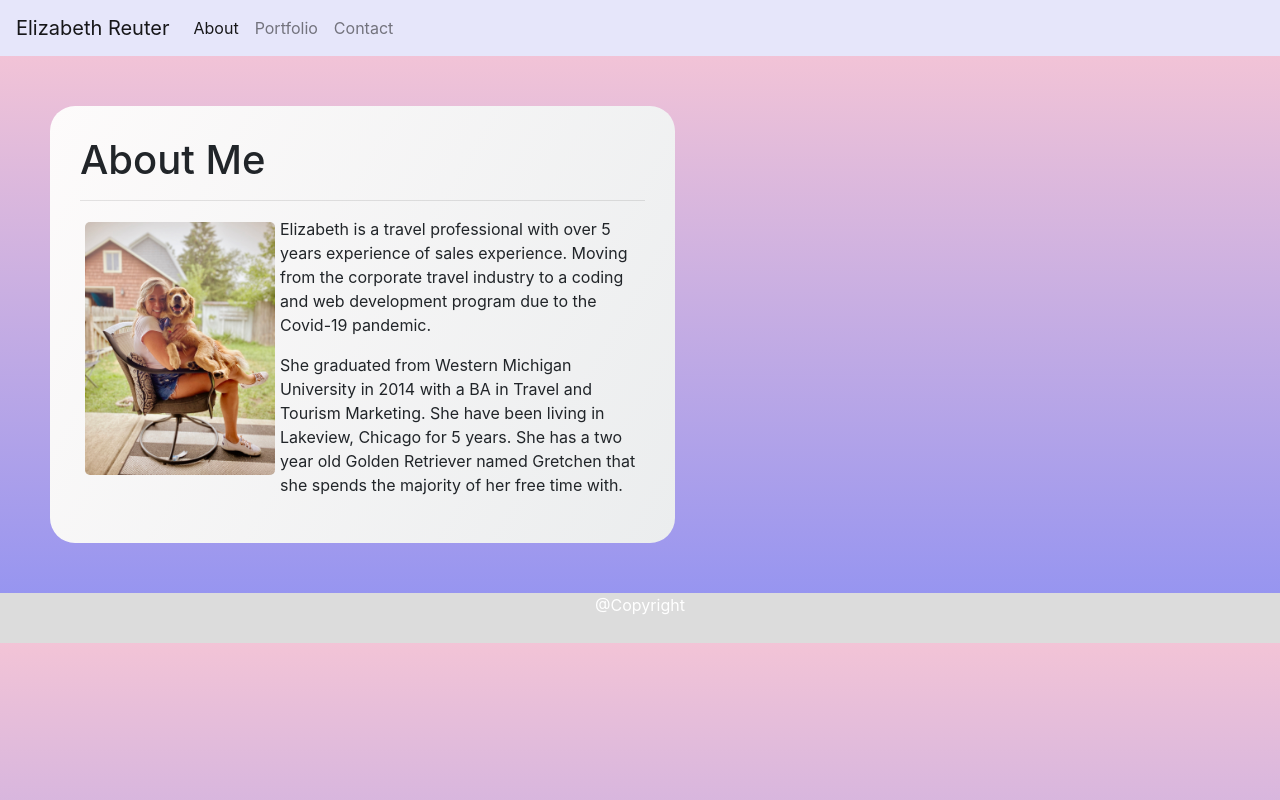
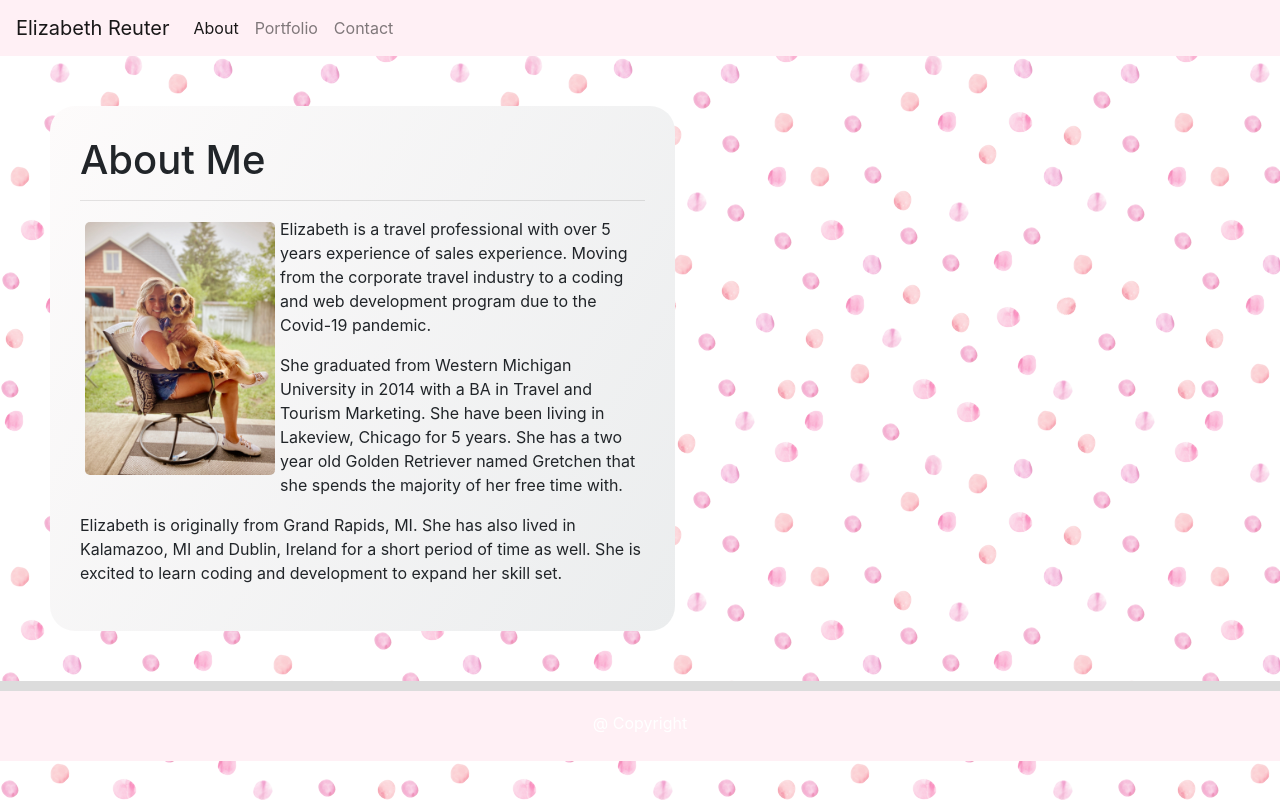
Before and after one commit to ElizabethReuter/Homework-2, a plain HTML site: page index.html in a window 1280 px wide. Drawn offline with nearby package versions, Linux system fonts and the light colour scheme.

Commit message:
styled colors and new background

```diff
--- a/index.html
+++ b/index.html
@@ -32,22 +32,23 @@
 
 
         <div class="row">
-        <div class="col-md-6">
+        <div class="col-md-6 col-sm-3">
         <div class="container">
         <h1>About Me</h1>
         <hr>
         <img class="img" src="IMG_0045.jpeg" alt="Me and my dog" class="img-thumbnail">
         <p>Elizabeth is a travel professional with over 5 years experience of sales experience. Moving from the corporate travel industry to a coding and web development program due to the Covid-19 pandemic.</p>
         <p>She graduated from Western Michigan University in 2014 with a BA in Travel and Tourism Marketing. She have been living in Lakeview, Chicago for 5 years. She has a two year old Golden Retriever named Gretchen that she spends the majority of her free time with.</p>
+        <p>Elizabeth is originally from Grand Rapids, MI. She has also lived in Kalamazoo, MI and Dublin, Ireland for a short period of time as well. She is excited to learn coding and development to expand her skill set.</p>
         </div>
         </div>
-        <div class="col-md-6">
+        <div class="col-md-6 col-sm-3">
         </div>
       </div>
 
 <div class="footer">
   <div class="footer-bottom">
-    @Copyright
+    @ Copyright
   </div>
 </div>
 </body>
--- a/style.css
+++ b/style.css
@@ -1,14 +1,14 @@
 .navbar {
-    background-color: lavender;
+    background-color: lavenderblush;
 }
 
 body {
-    background-image: linear-gradient(to top, #9795f0 0%, #fbc8d4 100%);
+  background-image: url(watercolor.png);
   }
 
 .nav-item {
     float: right;
-    background-color: lavender;
+    background-color: lavenderblush;
 }
 
 .nav-align-custom {
@@ -42,14 +42,15 @@ body {
 } */
 
 .footer .footer-bottom {
-  background-color: gainsboro;
-  color: white;
-  height: 50px;
+  background-color: lavenderblush;
+  height: 80px;
   width: 100%;
-  text-align: center;
   position: absolute;
   /* bottom: 0; */
-  /* border-top: solid gray 1px black; */
+  border-top: 10px solid gainsboro;
+  color: white;
+  text-align: center;
+  padding: 20px;
 }
 
 @media screen and (max-width: 992px) {
```
Also changed, not shown: contact.html (+1 -1 lines), portfolio.html (+1 -1 lines), watercolor.png (added).
